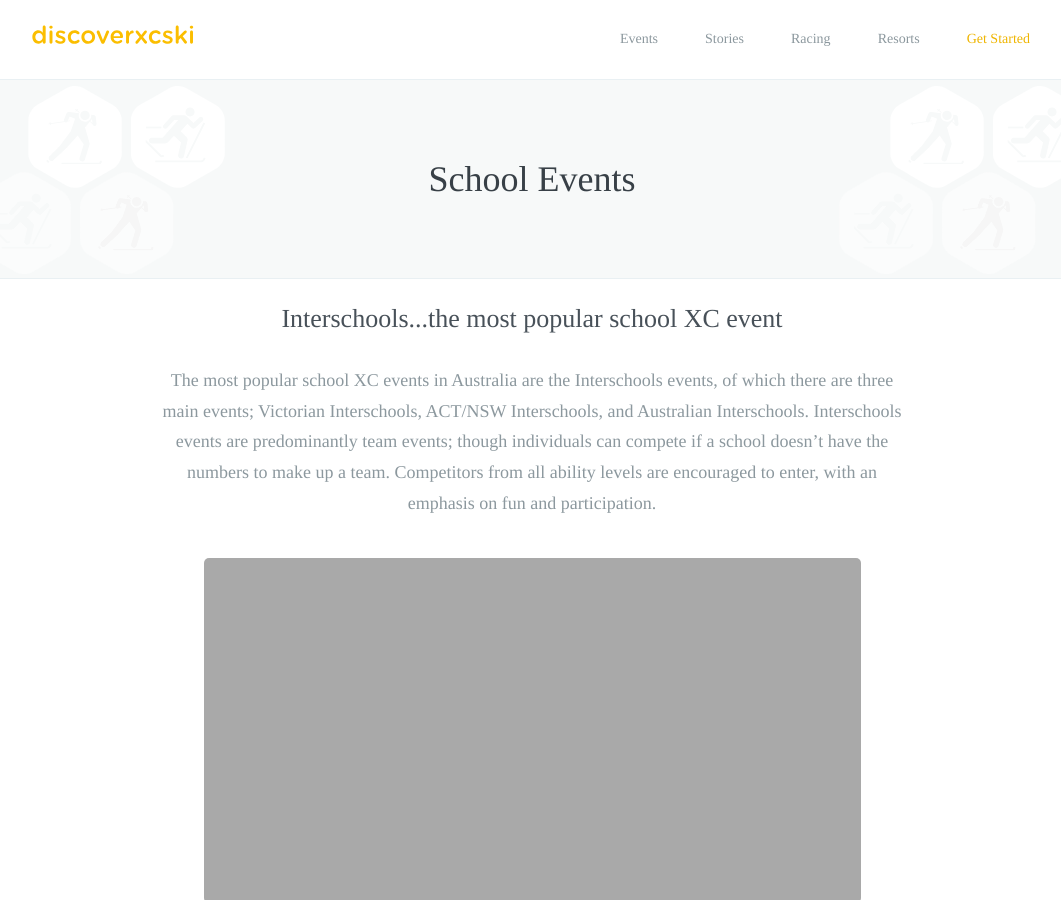
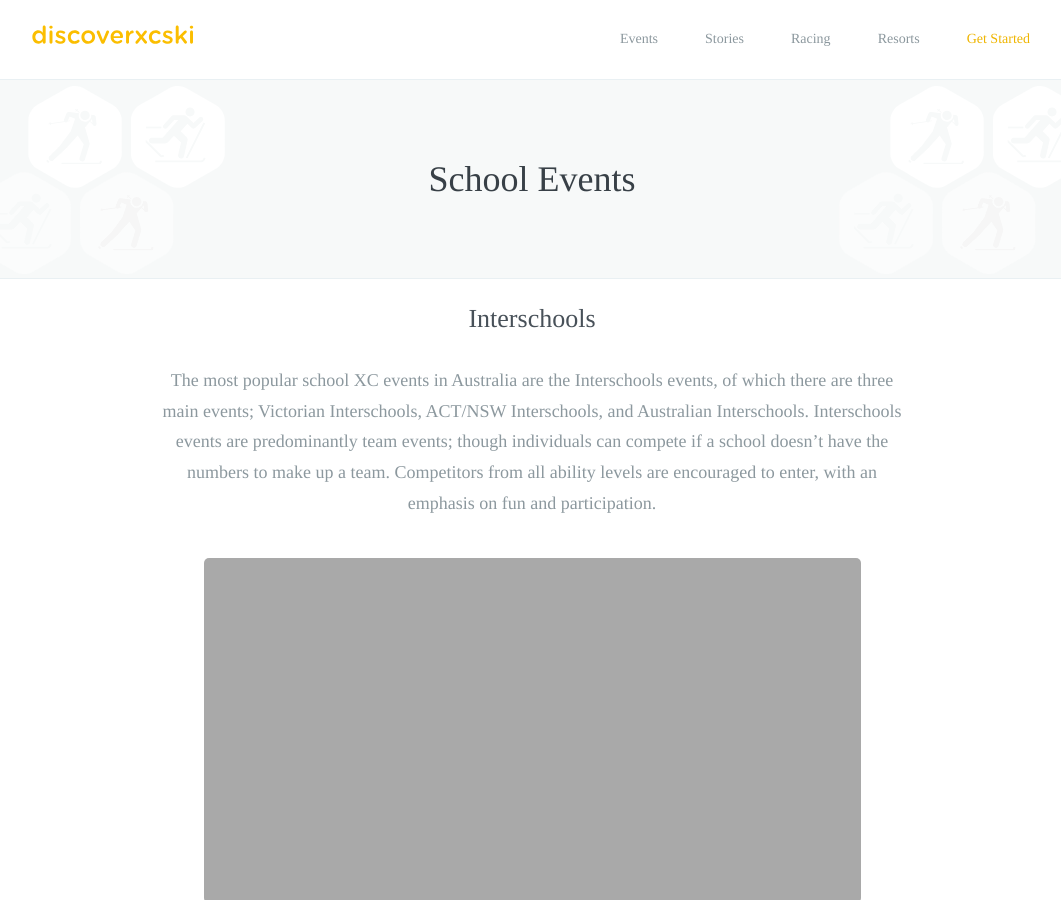
Before and after one commit to robcatto/robcatto.github.io, a Jekyll site: the page built from racing/school-level/index.html, in a window 1280 px wide and 900 px high. Shown: the whole window, without its empty margins (108-1169 px from the left). Built offline with Jekyll 4.4.1, drawn with Linux system fonts in a browser that asks for light colours; some web fonts are replaced; Markdown is read by kramdown in place of the engine named in the settings.

Commit message:
Update index.html

```diff
--- a/racing/school-level/index.html
+++ b/racing/school-level/index.html
@@ -28,7 +28,7 @@ layout: default
       <div class="content">
         <div id="content1">
         <section class="mobile_section" style="border-bottom: none">
-                <h3>Interschools...the most popular school XC event</h3>
+                <h3>Interschools</h3>
                 <p>The most popular school XC events in Australia are the Interschools events, of which there are three main events; Victorian Interschools, ACT/NSW Interschools, and Australian Interschools. Interschools events are predominantly team events; though individuals can compete if a school doesn’t have the numbers to make up a team.  Competitors from all ability levels are encouraged to enter, with an emphasis on fun and participation.
                 </p>
                 <div class="one">
```
